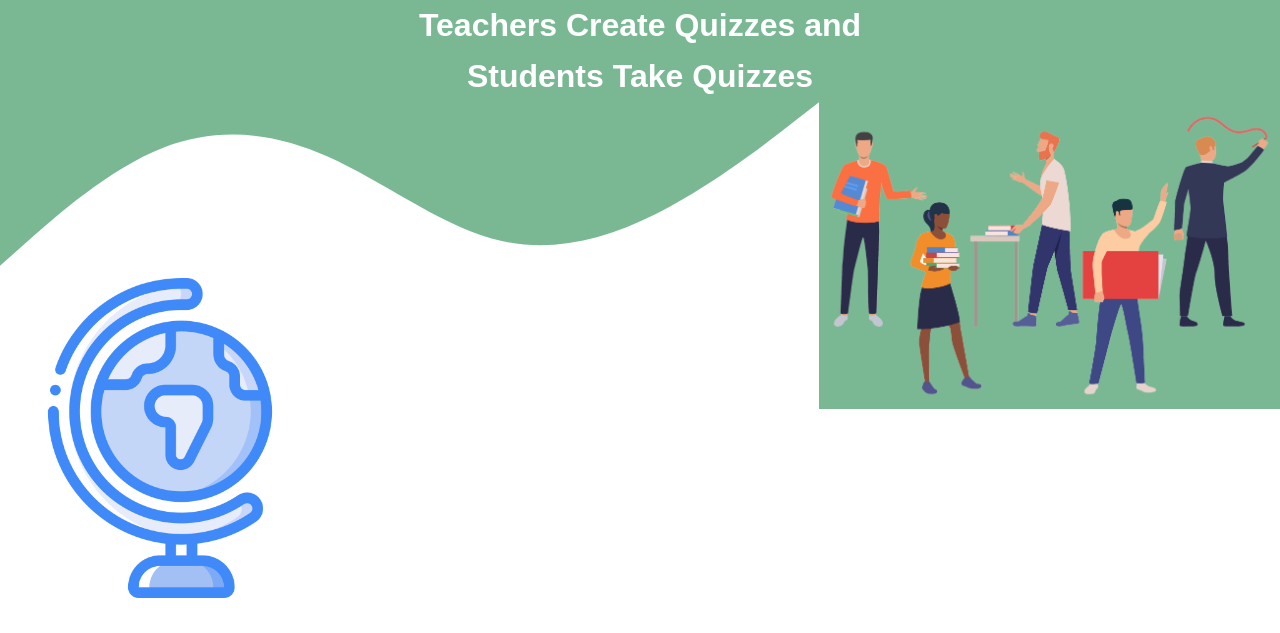
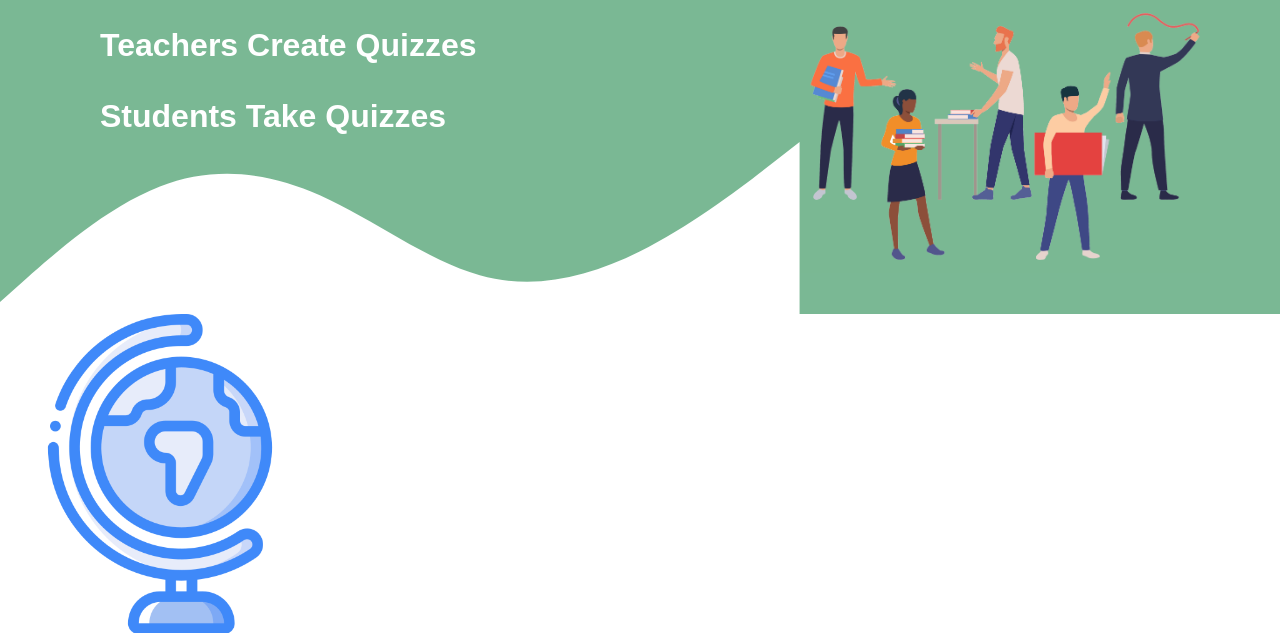
Before and after one commit to JohnSolomou/quizzzy, a PHP site: page / in a window 1280 px wide. Shown: the part 208-841 px from the top of the page. Run offline with PHP 8.4, Linux system fonts and the light colour scheme; some libraries are stand-ins or nearby versions.

Commit message:
fixed landing page

```diff
--- a/index.html
+++ b/index.html
@@ -36,25 +36,24 @@
       </li>
     </ul>
   </nav>
-  <!-- <div class="lside curved">
-    <div class="rside">
-      <img src="img/teachers.jpg" width="100%" alt="" />
-      <p class="sm">
-        School vector created by katemangostar - www.freepik.com
-      </p>
-    </div>
-  </div> -->
 
-  <div class="lh hero primary-color center">
+
+
+
+  <!-- <div class="lh hero primary-color center">
     <div class="lside">
       <h1 class="primary-color">Teachers Create Quizzes and</h1>
     </div>
     <div class="lside">
       <h1 class="primary-color">Students Take Quizzes</h1>
-    </div>
+    </div> -->
+   <P ><img class="rside" src="img/teachers.jpg" width="100%" alt="" /><h1 class="hero">Teachers Create Quizzes</h1><h1 class="hero">Students Take Quizzes</h1>
+    <!-- <p class="sm">
+    School vector created by katemangostar - www.freepik.com
+  </p> -->
+</P>
 
-    <img class="rside" src="img/teachers.jpg" width="100%" alt="" />
-  </div>
+
   <!-- <p class="sm rside">
     School vector created by katemangostar - www.freepik.com
   </p> -->
--- a/styles.css
+++ b/styles.css
@@ -26,6 +26,9 @@ p {
 }
 .hero {
   color: #fff;
+  display: block;
+  margin-top: 20px;
+  margin-left: 100px;
 }
 .white {
   background-color: white;
@@ -81,9 +84,7 @@ h1 .lside {
 .lh {
   line-height: 01.6;
 }
-.sm {
-  font-size: 6px;
-}
+
 .rside {
   margin-right: 0;
   float: right;
--- a/teacher.html
+++ b/teacher.html
@@ -27,10 +27,7 @@
   </head>
   <body>
     <nav class="primary-color">
-      <a href="index.html">
-        <img class="primary-color" src="img/QUIZZY LOGO.png" alt="logo"
-        class="logo /></a
-      >
+      <img class="primary-color" src="img/QUIZZY LOGO.png" alt="logo" class="/>
       <ul class="navbar">
         <a href="teacher.html"><button class="btns">Teachers</button></a>
         <a href="students.html"><button class="btns">Students</button></a>
```
